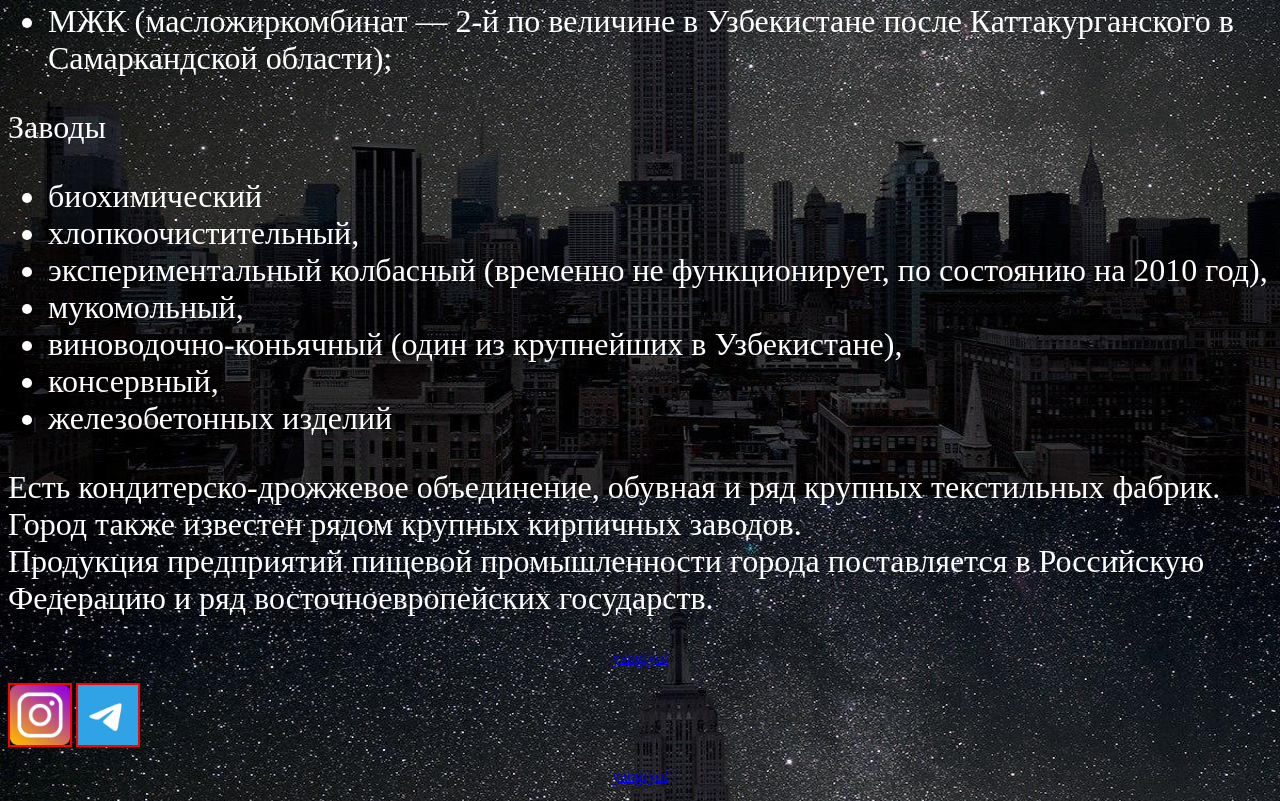
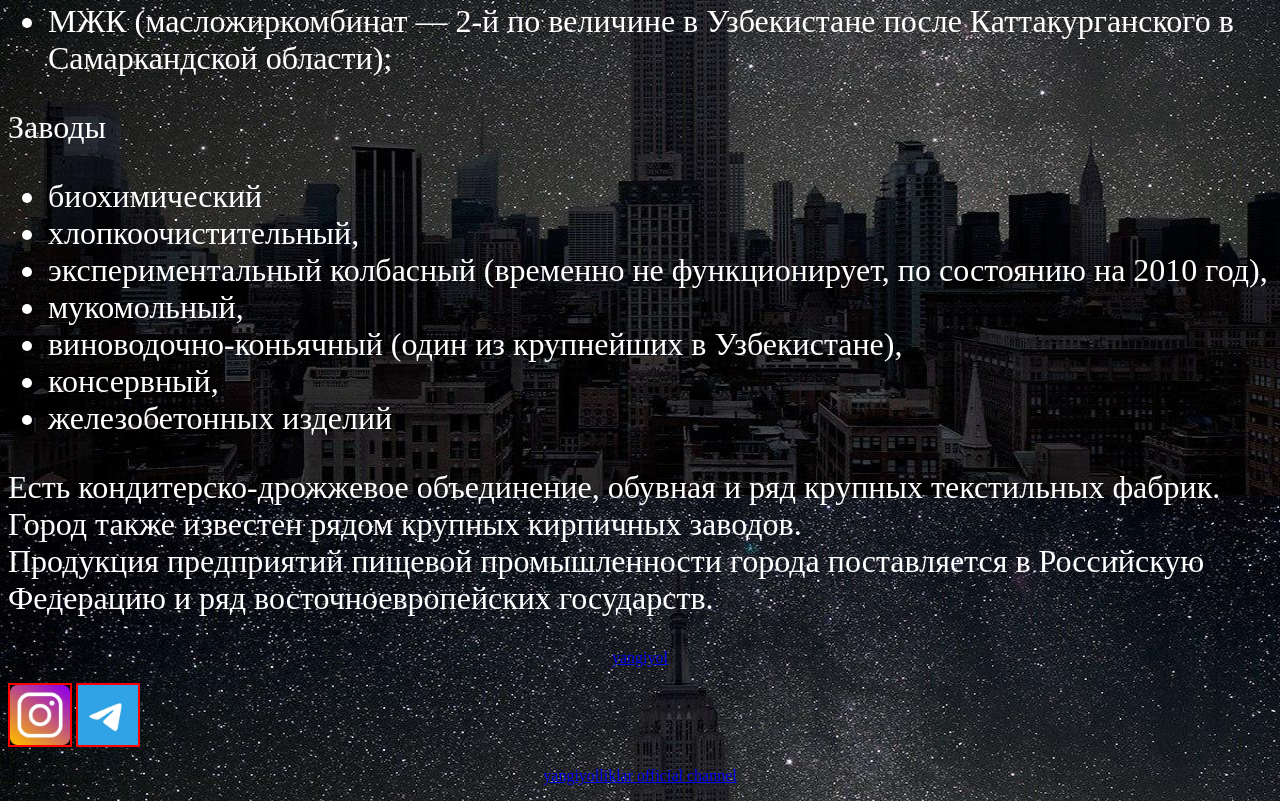
Before and after one commit to sanjar-06/sanjarking, a plain HTML site: page index.html in a window 1280 px wide. Shown: the part 1905-2706 px from the top of the page. Drawn offline with Linux system fonts and the light colour scheme.

Commit message:
yangiyulskiye

```diff
--- a/index.html
+++ b/index.html
@@ -99,5 +99,5 @@
 
 	</body>
 </hmtl>
-<p align="center"> <a href="http:/web.telegram.org/#/im"> yangiyol
+<p align="center"> <a href="https://t.me/Yangiyolliklar"> yangiyolliklar official channel
 </p>
```
